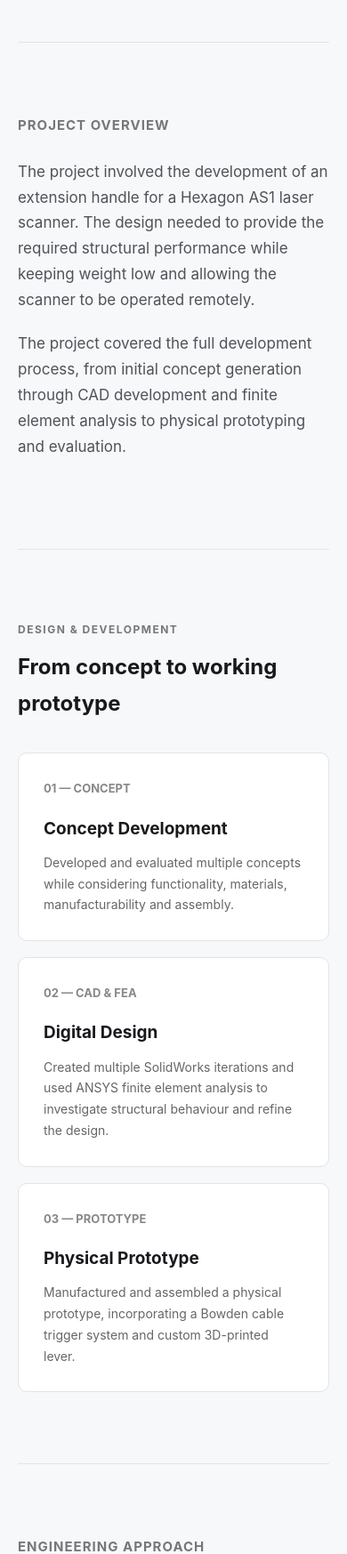
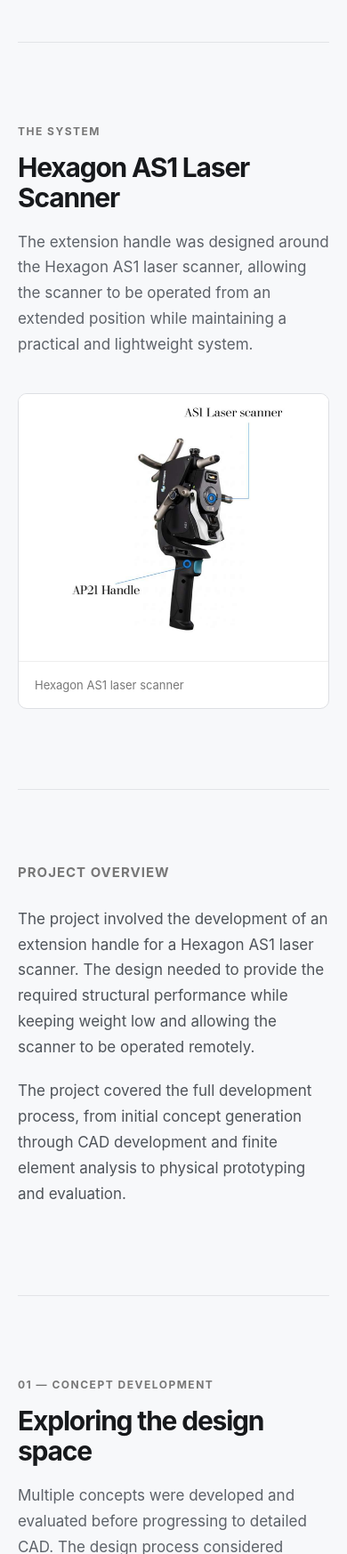
Before and after one commit to luke-atwell/luke-atwell.github.io, a plain HTML site: page index.html in a window 390 px wide. Shown: the part 1480-3227 px from the top of the page at 89% size. Drawn offline with Linux system fonts and the light colour scheme.

Commit message:
Update index.html

```diff
--- a/index.html
+++ b/index.html
@@ -249,11 +249,58 @@
            PROCESS CARDS
         ------------------------- */
 
-        .process-grid {
+       /* -------------------------
+   PROJECT STAGES
+------------------------- */
+
+.stage {
+    padding: 90px 0;
+    border-top: 1px solid #e2e4e7;
+}
+
+.stage-header {
+    max-width: 750px;
+    margin-bottom: 40px;
+}
+
+.stage-header h2 {
+    font-size: clamp(30px, 4vw, 46px);
+    line-height: 1.15;
+    letter-spacing: -1.2px;
+    margin-bottom: 18px;
+}
+
+.stage-header p {
+    font-size: 17px;
+    color: #5d6269;
+}
+
+.image-grid {
     display: grid;
-            grid-template-columns: repeat(3, 1fr);
-            gap: 18px;
-            margin-top: 35px;
+    grid-template-columns: repeat(2, 1fr);
+    gap: 20px;
+}
+
+.image-card {
+    background: white;
+    border: 1px solid #dddfe3;
+    border-radius: 10px;
+    overflow: hidden;
+}
+
+.image-card img {
+    display: block;
+    width: 100%;
+    height: 360px;
+    object-fit: contain;
+    background: white;
+}
+
+.image-caption {
+    padding: 15px 18px;
+    border-top: 1px solid #eee;
+    font-size: 13px;
+    color: #777;
 }
 
         .process-card {
@@ -374,6 +421,13 @@
 
         @media (max-width: 700px) {
 
+            .image-grid {
+            grid-template-columns: 1fr;
+            }
+
+            .image-card img {
+            height: 300px;
+            }
             .container {
                 padding: 0 20px;
             }
@@ -519,6 +573,39 @@
 
                 </div>
 
+                <!-- SCANNER -->
+
+<section class="stage">
+
+    <div class="stage-header">
+
+        <div class="section-label">
+            The System
+        </div>
+
+        <h2>
+            Hexagon AS1 Laser Scanner
+        </h2>
+
+        <p>
+            The extension handle was designed around the Hexagon AS1 laser
+            scanner, allowing the scanner to be operated from an extended
+            position while maintaining a practical and lightweight system.
+        </p>
+
+    </div>
+
+    <div class="image-card">
+
+        <img src="as1.png" alt="Hexagon AS1 laser scanner">
+
+        <div class="image-caption">
+            Hexagon AS1 laser scanner
+        </div>
+
+    </div>
+
+</section>
 
                 <!-- OVERVIEW -->
 
@@ -557,71 +644,98 @@
 
                <!-- DEVELOPMENT -->
 
-                <section class="content" id="process">
+<section class="stage" id="process">
+
+    <div class="stage-header">
 
         <div class="section-label">
-                        Design & Development
+            01 — Concept Development
         </div>
 
         <h2>
-                        From concept to working prototype
+            Exploring the design space
         </h2>
 
-                    <div class="process-grid">
-
-                        <div class="process-card">
-
-                            <div class="process-number">
-                                01 — CONCEPT
-                            </div>
-
-                            <h3>
-                                Concept Development
-                            </h3>
-
         <p>
-                                Developed and evaluated multiple concepts while
-                                considering functionality, materials,
-                                manufacturability and assembly.
+            Multiple concepts were developed and evaluated before progressing
+            to detailed CAD. The design process considered functionality,
+            structural requirements, material selection, manufacturability
+            and assembly.
         </p>
 
     </div>
 
+    <div class="image-grid">
 
-                        <div class="process-card">
+        <div class="image-card">
 
-                            <div class="process-number">
-                                02 — CAD & FEA
+            <img src="concept1.png"
+                 alt="Initial concept development">
+
+            <div class="image-caption">
+                Initial concept development
             </div>
 
-                            <h3>
-                                Digital Design
-                            </h3>
+        </div>
+
+        <div class="image-card">
+
+            <img src="concept2.png"
+                 alt="Concept development and refinement">
+
+            <div class="image-caption">
+                Concept development and refinement
+            </div>
+
+        </div>
+
+    </div>
+
+</section>
+                <!-- PROTOTYPE -->
+
+<section class="stage">
+
+    <div class="stage-header">
+
+        <div class="section-label">
+            03 — Prototyping
+        </div>
+
+        <h2>
+            From CAD to physical prototype
+        </h2>
 
         <p>
-                                Created multiple SolidWorks iterations and used
-                                ANSYS finite element analysis to investigate
-                                structural behaviour and refine the design.
+            The final design was manufactured and assembled as a physical
+            prototype. The system incorporated a Bowden cable operated
+            trigger linkage actuated using a custom 3D-printed ergonomic
+            motorcycle clutch lever.
         </p>
 
     </div>
 
+    <div class="image-grid">
 
-                        <div class="process-card">
+        <div class="image-card">
 
-                            <div class="process-number">
-                                03 — PROTOTYPE
+            <img src="prototype1.png"
+                 alt="Physical prototype">
+
+            <div class="image-caption">
+                Physical prototype
             </div>
 
-                            <h3>
-                                Physical Prototype
-                            </h3>
+        </div>
 
-                            <p>
-                                Manufactured and assembled a physical prototype,
-                                incorporating a Bowden cable trigger system and
-                                custom 3D-printed lever.
-                            </p>
+        <div class="image-card">
+
+            <img src="prototype2.png"
+                 alt="Completed prototype and trigger mechanism">
+
+            <div class="image-caption">
+                Completed prototype and mechanical actuation
+            </div>
 
         </div>
 
@@ -629,7 +743,56 @@
 
 </section>
 
+                <!-- DESIGN -->
 
+<section class="stage">
+
+    <div class="stage-header">
+
+        <div class="section-label">
+            02 — Design & Analysis
+        </div>
+
+        <h2>
+            Developing the final design
+        </h2>
+
+        <p>
+            The selected concept was developed through multiple SolidWorks
+            iterations. CAD modelling and finite element analysis were used
+            to refine the geometry and investigate structural performance,
+            while also considering manufacturing and assembly.
+        </p>
+
+    </div>
+
+    <div class="image-grid">
+
+        <div class="image-card">
+
+            <img src="design1.png"
+                 alt="Detailed CAD design">
+
+            <div class="image-caption">
+                Detailed CAD development
+            </div>
+
+        </div>
+
+        <div class="image-card">
+
+            <img src="design2.png"
+                 alt="Engineering analysis of the design">
+
+            <div class="image-caption">
+                Engineering analysis and design refinement
+            </div>
+
+        </div>
+
+    </div>
+
+</section>
 
                 <!-- TECHNICAL DETAILS -->
 
```
Lines whose indentation alone changed are shown as unchanged.
